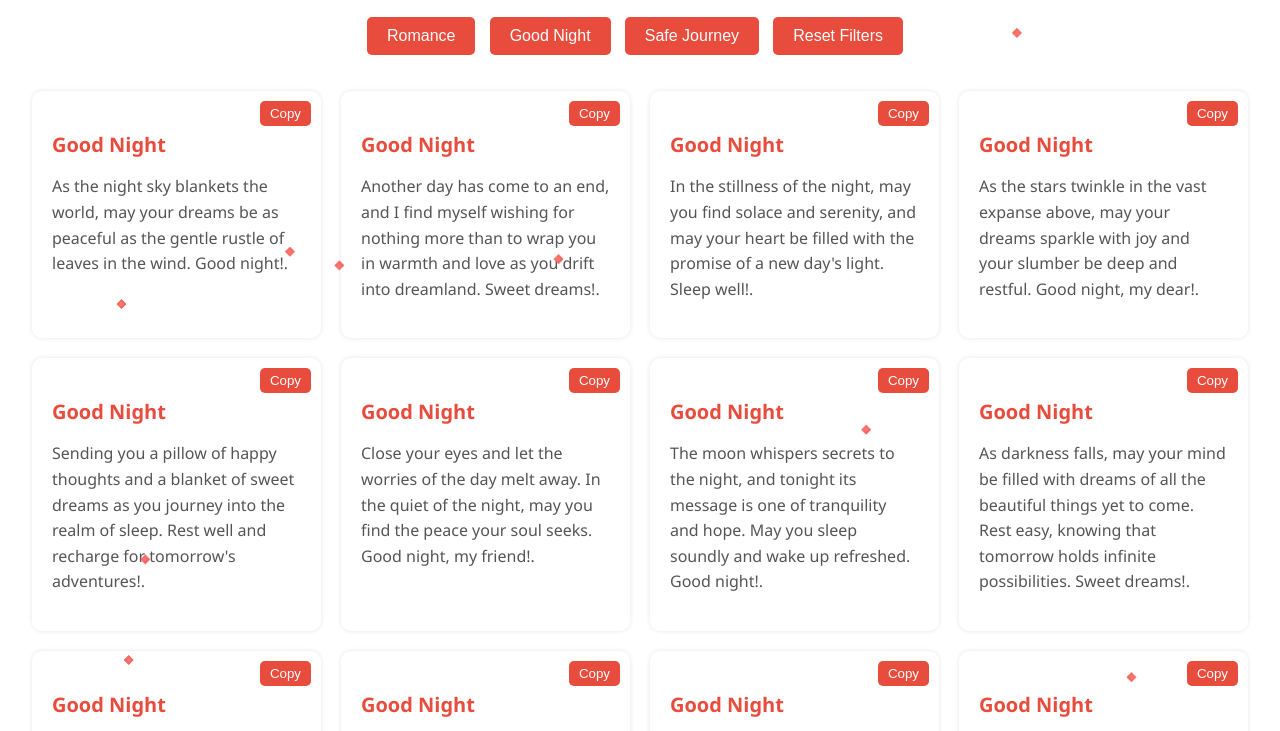
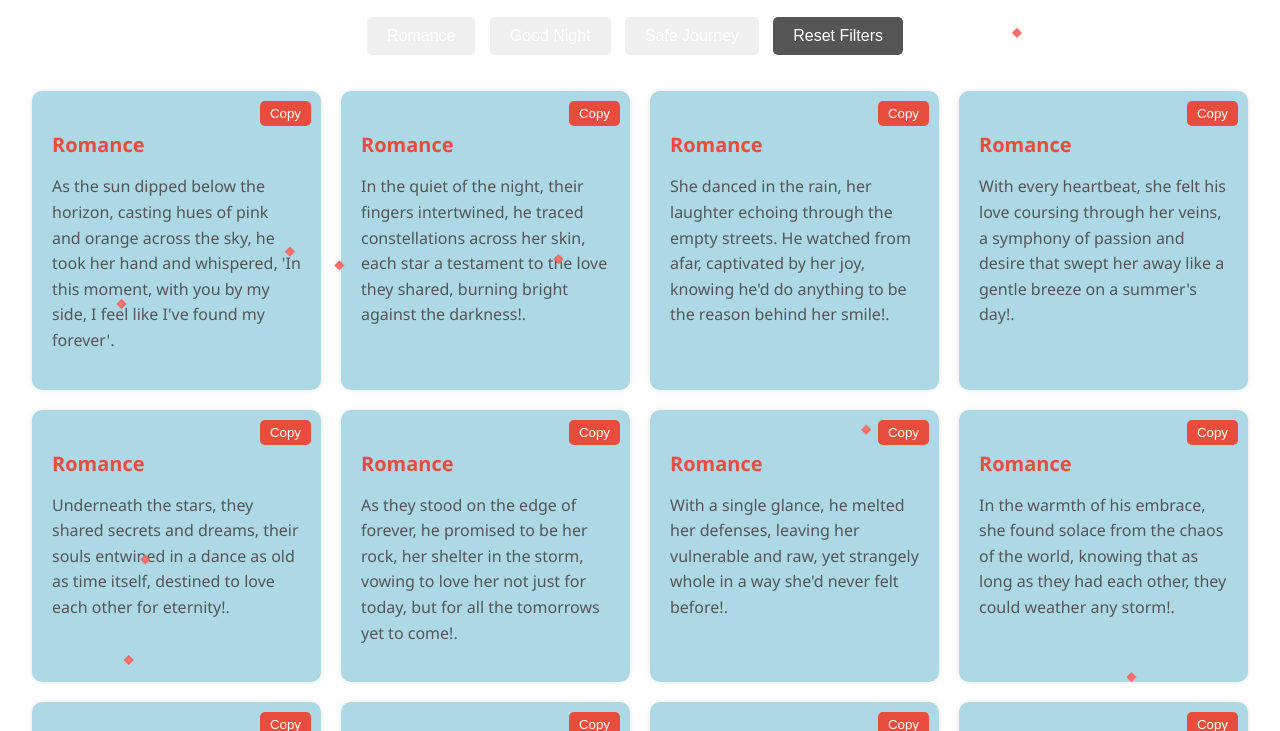
Before and after one commit to fesTech-cloud/Love-text-Client, a plain HTML site: page index.html in a window 1280 px wide. Both pictures are taken after a click on the button "Romance". Shown: the part 67-798 px from the top of the page. Drawn offline with Linux system fonts and the light colour scheme.

Commit message:
creted filter

```diff
--- a/data.json
+++ b/data.json
@@ -1,7 +1,60 @@
 [
-  { "category": "Good Night", "title": "Good Night", "text": "Lorem ipsum dolor sit amet, consectetur adipiscing elit. Mauris eget est nec nulla suscipit fermentum." },
-  { "category": "Good Night", "title": "Good Night", "text": "Lorem ipsum dolor sit amet, consectetur adipiscing elit. Mauris eget est nec nulla suscipit fermentum." },
-  { "category": "Good Night", "title": "Good Night", "text": "Lorem ipsum dolor sit amet, consectetur adipiscing elit. Mauris eget est nec nulla suscipit fermentum." },
-  { "category": "Good Night", "title": "Good Night", "text": "Lorem ipsum dolor sit amet, consectetur adipiscing elit. Mauris eget est nec nulla suscipit fermentum." },
-  { "category": "Good Night", "title": "Good Night", "text": "Lorem ipsum dolor sit amet, consectetur adipiscing elit. Mauris eget est nec nulla suscipit fermentum." }
+  { "category": "goodnight", "title": "Good Night", "text": "As the night sky blankets the world, may your dreams be as peaceful as the gentle rustle of leaves in the wind. Good night!." },
+  { "category": "goodnight", "title": "Good Night", "text": "Another day has come to an end, and I find myself wishing for nothing more than to wrap you in warmth and love as you drift into dreamland. Sweet dreams!." },
+  { "category": "goodnight", "title": "Good Night", "text": "In the stillness of the night, may you find solace and serenity, and may your heart be filled with the promise of a new day's light. Sleep well!." },
+  { "category": "goodnight", "title": "Good Night", "text": "As the stars twinkle in the vast expanse above, may your dreams sparkle with joy and your slumber be deep and restful. Good night, my dear!." },
+  { "category": "goodnight", "title": "Good Night", "text": "Sending you a pillow of happy thoughts and a blanket of sweet dreams as you journey into the realm of sleep. Rest well and recharge for tomorrow's adventures!." },
+  { "category": "goodnight", "title": "Good Night", "text": "Close your eyes and let the worries of the day melt away. In the quiet of the night, may you find the peace your soul seeks. Good night, my friend!." },
+  { "category": "goodnight", "title": "Good Night", "text": "The moon whispers secrets to the night, and tonight its message is one of tranquility and hope. May you sleep soundly and wake up refreshed. Good night!." },
+  { "category": "goodnight", "title": "Good Night", "text": "As darkness falls, may your mind be filled with dreams of all the beautiful things yet to come. Rest easy, knowing that tomorrow holds infinite possibilities. Sweet dreams!." },
+  { "category": "goodnight", "title": "Good Night", "text": "Let the night weave its magic around you, wrapping you in its comforting embrace and guiding you gently into the land of dreams. Good night, sleep tight!." },
+  { "category": "goodnight", "title": "Good Night", "text": "May the moonlight bathe you in its soft glow, and may the stars watch over you as you surrender to the embrace of sleep. Sweet dreams, my love!." },
+  { "category": "goodnight", "title": "Good Night", "text": "As the day fades into night, may your worries fade into dreams, and may you awaken tomorrow feeling refreshed and ready to take on the world. Sleep well, my dear!." },
+  { "category": "goodnight", "title": "Good Night", "text": "The night is a canvas painted with the hues of dreams. May yours be a masterpiece filled with beauty and wonder. Good night, and sleep tight!." },
+  { "category": "goodnight", "title": "Good Night", "text": "As the world grows quiet and the stars begin to shine, I hope you find comfort in knowing that you are loved and cherished. Sweet dreams, my dear friend!." },
+  { "category": "goodnight", "title": "Good Night", "text": "As you lay your head down to rest, may you be surrounded by warmth and love, and may your dreams be filled with all the things that make your heart happy. Good night!." },
+  { "category": "goodnight", "title": "Good Night", "text": "In the silence of the night, may you find the answers you seek and the peace you deserve. Sleep well and dream sweetly, my dear!." },
+  { "category": "goodnight", "title": "Good Night", "text": "As the day comes to a close, may you find solace in the knowledge that you are cherished and valued. Good night, and may your dreams be as beautiful as you are!." },
+  { "category": "goodnight", "title": "Good Night", "text": "As the stars sprinkle the night sky with their shimmering light, may your dreams be illuminated with hope and possibility. Sleep well, my dear friend!." },
+  { "category": "goodnight", "title": "Good Night", "text": "In the stillness of the night, may you find comfort in the knowledge that you are not alone, and may your dreams be filled with warmth and happiness. Good night!." },
+  { "category": "goodnight", "title": "Good Night", "text": "As the day bids farewell and the night takes its place, may you find peace in the quiet moments and solace in the stillness. Sleep well, my dear!." },
+  { "category": "romance", "title": "Romance ", "text": "As the sun dipped below the horizon, casting hues of pink and orange across the sky, he took her hand and whispered, 'In this moment, with you by my side, I feel like I've found my forever'." },
+  { "category": "romance", "title": "Romance ", "text": "In the quiet of the night, their fingers intertwined, he traced constellations across her skin, each star a testament to the love they shared, burning bright against the darkness!." },
+  { "category": "romance", "title": "Romance ", "text": "She danced in the rain, her laughter echoing through the empty streets. He watched from afar, captivated by her joy, knowing he'd do anything to be the reason behind her smile!." },
+  { "category": "romance", "title": "Romance ", "text": "With every heartbeat, she felt his love coursing through her veins, a symphony of passion and desire that swept her away like a gentle breeze on a summer's day!." },
+  { "category": "romance", "title": "Romance ", "text": "Underneath the stars, they shared secrets and dreams, their souls entwined in a dance as old as time itself, destined to love each other for eternity!." },
+  { "category": "romance", "title": "Romance ", "text": "As they stood on the edge of forever, he promised to be her rock, her shelter in the storm, vowing to love her not just for today, but for all the tomorrows yet to come!." },
+  { "category": "romance", "title": "Romance ", "text": "With a single glance, he melted her defenses, leaving her vulnerable and raw, yet strangely whole in a way she'd never felt before!." },
+  { "category": "romance", "title": "Romance ", "text": "In the warmth of his embrace, she found solace from the chaos of the world, knowing that as long as they had each other, they could weather any storm!." },
+  { "category": "romance", "title": "Romance ", "text": "With every whispered word and tender caress, he unraveled her, piece by piece, until she stood before him, completely exposed yet utterly free!." },
+  { "category": "romance", "title": "Romance ", "text": "In the quiet moments before dawn, they lay tangled together, lost in a sea of limbs and whispered promises, their hearts beating as one!." },
+  { "category": "romance", "title": "Romance ", "text": "She traced the lines of his face with her fingertips, committing every curve and contour to memory, knowing that even time itself couldn't erase the love they shared.!." },
+  { "category": "romance", "title": "Romance ", "text": "As they danced beneath the stars, she felt the weight of the world lift from her shoulders, replaced by the lightness of his touch and the warmth of his smile.!." },
+  { "category": "romance", "title": "Romance ", "text": "In the silence of the night, he held her close, his heartbeat a steady rhythm against her ear, a reminder that she was home, now and always!." },
+  { "category": "romance", "title": "Romance ", "text": "With every kiss, he breathed life into her, awakening a passion she never knew existed, igniting a fire that burned brighter with each passing moment!." },
+  { "category": "romance", "title": "Romance ", "text": "As they stood on the edge of forever, she realized that love wasn't just a word, but a promise, a vow to stand by each other through every trial and triumph!." },
+  { "category": "romance", "title": "Romance ", "text": "With every whispered 'I love you,' she felt herself falling deeper and deeper into his embrace, knowing that in his arms, she was finally home.!." },
+  { "category": "romance", "title": "Romance ", "text": "In the quiet of the night, he whispered secrets to her that he'd never dared to speak aloud, trusting her with pieces of himself he'd hidden from the world!." },
+  { "category": "romance", "title": "Romance ", "text": "With a single touch, he set her soul on fire, igniting a passion that blazed brighter with each passing moment, consuming them both in its brilliant light!." },
+  { "category": "romance", "title": "Romance ", "text": "As they watched the sunset together, she realized that love wasn't about grand gestures or extravagant displays, but the simple moments they shared, hand in hand, heart to heart!." },
+  { "category": "safejourney", "title": "Safe Journey ", "text": "As you embark on your journey, may your path be lined with serenity and safety, guiding you through every turn and detour that comes your way. Safe travels!" },
+  { "category": "safejourney", "title": "Safe Journey ", "text": "Wishing you a journey filled with tranquility and assurance, where each mile brings you closer to your destination, wrapped in a blanket of safety and peace of mind." },
+  { "category": "safejourney", "title": "Safe Journey ", "text": "May your journey be as smooth as the gentle breeze, carrying you towards your destination with unwavering safety and security, every step of the way." },
+  { "category": "safejourney", "title": "Safe Journey ", "text": "Sending you wishes for a journey filled with calm waters and clear skies, where every road leads you safely to your desired destination, without a hint of turbulence." },
+  { "category": "safejourney", "title": "Safe Journey ", "text": "As you set off on your voyage, may you be cocooned in a shield of protection, ensuring your travels are safe and secure, allowing you to cherish each moment along the way." },
+  { "category": "safejourney", "title": "Safe Journey ", "text": "Wishing you a journey where every step is guarded by angels, guiding you towards your destination with unwavering safety and divine protection, ensuring your voyage is nothing short of miraculous." },
+  { "category": "safejourney", "title": "Safe Journey ", "text": "May your journey be adorned with the warmth of safety, like a comforting embrace that accompanies you throughout, ensuring your travels are smooth and worry-free." },
+  { "category": "safejourney", "title": "Safe Journey ", "text": "Embarking on a journey, may you find solace in the knowledge that every step you take is watched over by a guardian angel, ensuring your path is safe and secure." },
+  { "category": "safejourney", "title": "Safe Journey ", "text": "As you venture forth into the unknown, may you be enveloped in a shield of safety, protecting you from harm and guiding you towards your destination with ease and assurance." },
+  { "category": "safejourney", "title": "Safe Journey ", "text": "Wishing you a journey where each moment is accompanied by the reassuring presence of safety, paving the way for memorable experiences and cherished memories along the road." },
+  { "category": "safejourney", "title": "Safe Journey ", "text": "May your journey be blessed with the assurance of safety, like a beacon of light guiding you through the darkest of nights, ensuring your path is always illuminated with hope and security." },
+  { "category": "safejourney", "title": "Safe Journey ", "text": "Setting sail on your adventure, may you be surrounded by a fortress of safety, shielding you from any harm and leading you towards your destination with unwavering protection." },
+  { "category": "safejourney", "title": "Safe Journey ", "text": "Wishing you a journey filled with the tranquility of safety, where every step you take is met with assurance and confidence, ensuring your travels are as smooth as silk." },
+  { "category": "safejourney", "title": "Safe Journey ", "text": "As you journey onwards, may you be cradled in the arms of safety, like a gentle breeze that carries you towards your destination with ease and tranquility, ensuring your voyage is a delightful one." },
+  { "category": "safejourney", "title": "Safe Journey ", "text": "May your journey be safeguarded by the hands of fate, guiding you towards your destination with unwavering safety and protection, ensuring your travels are nothing short of miraculous." },
+  { "category": "safejourney", "title": "Safe Journey ", "text": "Wishing you a journey where every road you traverse is adorned with the petals of safety, ensuring your travels are as smooth as silk, and your destination is reached without any hindrance." },
+  { "category": "safejourney", "title": "Safe Journey ", "text": "May your journey be blessed with the assurance of safety, like a guiding star that leads you through the darkest of nights, ensuring your path is always illuminated with hope and security." },
+  { "category": "safejourney", "title": "Safe Journey ", "text": "Setting off on your expedition, may you be cocooned in a blanket of safety, shielding you from any harm and guiding you towards your destination with unwavering protection." },
+  { "category": "safejourney", "title": "Safe Journey ", "text": "Wishing you a journey filled with the tranquility of safety, where every step you take is met with assurance and confidence, ensuring your travels are as smooth as silk." },
+  { "category": "safejourney", "title": "Safe Journey ", "text": "As you embark on your odyssey, may you find solace in the knowledge that every step you take is watched over by a guardian angel, ensuring your path is safe and secure." }
 ]
--- a/goodnight.json
+++ b/goodnight.json
@@ -1,21 +1,21 @@
 [
-    { "category": "Good Night", "title": "Good Night", "text": "As the night sky blankets the world, may your dreams be as peaceful as the gentle rustle of leaves in the wind. Good night!." },
-    { "category": "Good Night", "title": "Good Night", "text": "Another day has come to an end, and I find myself wishing for nothing more than to wrap you in warmth and love as you drift into dreamland. Sweet dreams!." },
-    { "category": "Good Night", "title": "Good Night", "text": "In the stillness of the night, may you find solace and serenity, and may your heart be filled with the promise of a new day's light. Sleep well!." },
-    { "category": "Good Night", "title": "Good Night", "text": "As the stars twinkle in the vast expanse above, may your dreams sparkle with joy and your slumber be deep and restful. Good night, my dear!." },
-    { "category": "Good Night", "title": "Good Night", "text": "Sending you a pillow of happy thoughts and a blanket of sweet dreams as you journey into the realm of sleep. Rest well and recharge for tomorrow's adventures!." },
-    { "category": "Good Night", "title": "Good Night", "text": "Close your eyes and let the worries of the day melt away. In the quiet of the night, may you find the peace your soul seeks. Good night, my friend!." },
-    { "category": "Good Night", "title": "Good Night", "text": "The moon whispers secrets to the night, and tonight its message is one of tranquility and hope. May you sleep soundly and wake up refreshed. Good night!." },
-    { "category": "Good Night", "title": "Good Night", "text": "As darkness falls, may your mind be filled with dreams of all the beautiful things yet to come. Rest easy, knowing that tomorrow holds infinite possibilities. Sweet dreams!." },
-    { "category": "Good Night", "title": "Good Night", "text": "Let the night weave its magic around you, wrapping you in its comforting embrace and guiding you gently into the land of dreams. Good night, sleep tight!." },
-    { "category": "Good Night", "title": "Good Night", "text": "May the moonlight bathe you in its soft glow, and may the stars watch over you as you surrender to the embrace of sleep. Sweet dreams, my love!." },
-    { "category": "Good Night", "title": "Good Night", "text": "As the day fades into night, may your worries fade into dreams, and may you awaken tomorrow feeling refreshed and ready to take on the world. Sleep well, my dear!." },
-    { "category": "Good Night", "title": "Good Night", "text": "The night is a canvas painted with the hues of dreams. May yours be a masterpiece filled with beauty and wonder. Good night, and sleep tight!." },
-    { "category": "Good Night", "title": "Good Night", "text": "As the world grows quiet and the stars begin to shine, I hope you find comfort in knowing that you are loved and cherished. Sweet dreams, my dear friend!." },
-    { "category": "Good Night", "title": "Good Night", "text": "As you lay your head down to rest, may you be surrounded by warmth and love, and may your dreams be filled with all the things that make your heart happy. Good night!." },
-    { "category": "Good Night", "title": "Good Night", "text": "In the silence of the night, may you find the answers you seek and the peace you deserve. Sleep well and dream sweetly, my dear!." },
-    { "category": "Good Night", "title": "Good Night", "text": "As the day comes to a close, may you find solace in the knowledge that you are cherished and valued. Good night, and may your dreams be as beautiful as you are!." },
-    { "category": "Good Night", "title": "Good Night", "text": "As the stars sprinkle the night sky with their shimmering light, may your dreams be illuminated with hope and possibility. Sleep well, my dear friend!." },
-    { "category": "Good Night", "title": "Good Night", "text": "In the stillness of the night, may you find comfort in the knowledge that you are not alone, and may your dreams be filled with warmth and happiness. Good night!." },
-    { "category": "Good Night", "title": "Good Night", "text": "As the day bids farewell and the night takes its place, may you find peace in the quiet moments and solace in the stillness. Sleep well, my dear!." }
+    { "category": "goodnight", "title": "Good Night", "text": "As the night sky blankets the world, may your dreams be as peaceful as the gentle rustle of leaves in the wind. Good night!." },
+    { "category": "goodnight", "title": "Good Night", "text": "Another day has come to an end, and I find myself wishing for nothing more than to wrap you in warmth and love as you drift into dreamland. Sweet dreams!." },
+    { "category": "goodnight", "title": "Good Night", "text": "In the stillness of the night, may you find solace and serenity, and may your heart be filled with the promise of a new day's light. Sleep well!." },
+    { "category": "goodnight", "title": "Good Night", "text": "As the stars twinkle in the vast expanse above, may your dreams sparkle with joy and your slumber be deep and restful. Good night, my dear!." },
+    { "category": "goodnight", "title": "Good Night", "text": "Sending you a pillow of happy thoughts and a blanket of sweet dreams as you journey into the realm of sleep. Rest well and recharge for tomorrow's adventures!." },
+    { "category": "goodnight", "title": "Good Night", "text": "Close your eyes and let the worries of the day melt away. In the quiet of the night, may you find the peace your soul seeks. Good night, my friend!." },
+    { "category": "goodnight", "title": "Good Night", "text": "The moon whispers secrets to the night, and tonight its message is one of tranquility and hope. May you sleep soundly and wake up refreshed. Good night!." },
+    { "category": "goodnight", "title": "Good Night", "text": "As darkness falls, may your mind be filled with dreams of all the beautiful things yet to come. Rest easy, knowing that tomorrow holds infinite possibilities. Sweet dreams!." },
+    { "category": "goodnight", "title": "Good Night", "text": "Let the night weave its magic around you, wrapping you in its comforting embrace and guiding you gently into the land of dreams. Good night, sleep tight!." },
+    { "category": "goodnight", "title": "Good Night", "text": "May the moonlight bathe you in its soft glow, and may the stars watch over you as you surrender to the embrace of sleep. Sweet dreams, my love!." },
+    { "category": "goodnight", "title": "Good Night", "text": "As the day fades into night, may your worries fade into dreams, and may you awaken tomorrow feeling refreshed and ready to take on the world. Sleep well, my dear!." },
+    { "category": "goodnight", "title": "Good Night", "text": "The night is a canvas painted with the hues of dreams. May yours be a masterpiece filled with beauty and wonder. Good night, and sleep tight!." },
+    { "category": "goodnight", "title": "Good Night", "text": "As the world grows quiet and the stars begin to shine, I hope you find comfort in knowing that you are loved and cherished. Sweet dreams, my dear friend!." },
+    { "category": "goodnight", "title": "Good Night", "text": "As you lay your head down to rest, may you be surrounded by warmth and love, and may your dreams be filled with all the things that make your heart happy. Good night!." },
+    { "category": "goodnight", "title": "Good Night", "text": "In the silence of the night, may you find the answers you seek and the peace you deserve. Sleep well and dream sweetly, my dear!." },
+    { "category": "goodnight", "title": "Good Night", "text": "As the day comes to a close, may you find solace in the knowledge that you are cherished and valued. Good night, and may your dreams be as beautiful as you are!." },
+    { "category": "goodnight", "title": "Good Night", "text": "As the stars sprinkle the night sky with their shimmering light, may your dreams be illuminated with hope and possibility. Sleep well, my dear friend!." },
+    { "category": "goodnight", "title": "Good Night", "text": "In the stillness of the night, may you find comfort in the knowledge that you are not alone, and may your dreams be filled with warmth and happiness. Good night!." },
+    { "category": "goodnight", "title": "Good Night", "text": "As the day bids farewell and the night takes its place, may you find peace in the quiet moments and solace in the stillness. Sleep well, my dear!." }
   ]
--- a/index.html
+++ b/index.html
@@ -10,21 +10,16 @@
 <div class="container">
     <h1>Love Texts</h1>
     <div class="filters">
-        <button class="filter-btn" onclick="filterText('romance')">Romance</button>
+        <button class="filter-btn" onclick="filterText('romance')" >Romance</button>
         <button class="filter-btn" onclick="filterText('goodnight')">Good Night</button>
         <button class="filter-btn" onclick="filterText('safejourney')">Safe Journey</button>
-        <button class="filter-btn" onclick="resetFilters()">Reset Filters</button>
+        <button id="active" class="filter-btn" onclick="resetFilters()">Reset Filters</button>
     </div>
     <div class="love-texts">
-        <!-- <div class="love-text romance">
-            <h3>Romantic Love Message</h3>
-            <p>Lorem ipsum dolor sit amet, consectetur adipiscing elit. Mauris eget est nec nulla suscipit fermentum.</p>
-            <button class="copy-btn" onclick="copyText(this.previousElementSibling.innerText)">Copy</button>
-        </div> -->
         <!-- Add more love texts here -->
     </div>
     <footer>
-        Made with ❤️ by YourName
+        Made with ❤️ by Beam Intelligence
     </footer>
 </div>
 
--- a/script.js
+++ b/script.js
@@ -1,4 +1,5 @@
 const textContianer = document.querySelector(".love-texts");
+// const filter = document.getElementById("1");
 console.log(textContianer);
 
 function copyText(text) {
@@ -14,14 +15,15 @@ function copyText(text) {
   createLoveParticle();
 }
 
-const getData = async () => {
+const getData = async (data) => {
   try {
-    const response = await fetch("goodnight.json");
+    const response = await fetch("data.json");
+
     const data = await response.json();
 
     data.forEach((item) => {
       const textBox = document.createElement("div");
-      textBox.classList.add("love-text", "romance");
+      textBox.classList.add("love-text", `${item.category}`);
 
       const title = document.createElement("h3");
       title.textContent = item.title;
@@ -46,13 +48,6 @@ const getData = async () => {
 };
 
 getData();
-
-// textContianer.addEventListener("mouseover", () => {
-//   console.log("Text box");
-//   getData();
-// });
-
-// Function to create love particles
 function createLoveParticle() {
   const loveParticle = document.createElement("div");
   loveParticle.classList.add("love-particle");
@@ -68,16 +63,28 @@ function createLoveParticle() {
 // Generate love particles every 0.5 seconds
 setInterval(createLoveParticle, 500);
 
-function filterText(category) {
-  var loveTexts = document.querySelectorAll(".love-text");
+// const filter = async () => {
+// const data = getData();
+// console.log(data);
+// };
+
+// filter();
+
+const filterText = async (category) => {
+  const loveTexts = document.querySelectorAll(".love-text");
   loveTexts.forEach(function (text) {
-    if (text.classList.contains(category)) {
-      text.style.display = "block";
+    const categories = text.classList; // Get all classes of the element
+    if (categories.contains(category)) {
+      // Check if the desired category exists
+      text.style.display = "block"; // If yes, display it\
+      text.style.backgroundColor = "lightblue";
     } else {
-      text.style.display = "none";
+      text.style.display = "none"; // If not, hide it
     }
   });
-}
+};
+
+filterText("romance");
 
 function resetFilters() {
   var loveTexts = document.querySelectorAll(".love-text");
--- a/styles.css
+++ b/styles.css
@@ -46,7 +46,7 @@ h1 {
 .filter-btn {
     padding: 10px 20px;
     border: none;
-    background-color: #e74c3c;
+    /* background-color: #e74c3c; */
     color: #fff;
     cursor: pointer;
     border-radius: 5px;
@@ -97,3 +97,7 @@ footer {
     margin-top: 50px;
     color: #777;
 }
+
+#active {
+ background-color: #555;
+}
```
Also changed, not shown: romace.json (added, +21 -0 lines), safejourney.json (added, +22 -0 lines).
